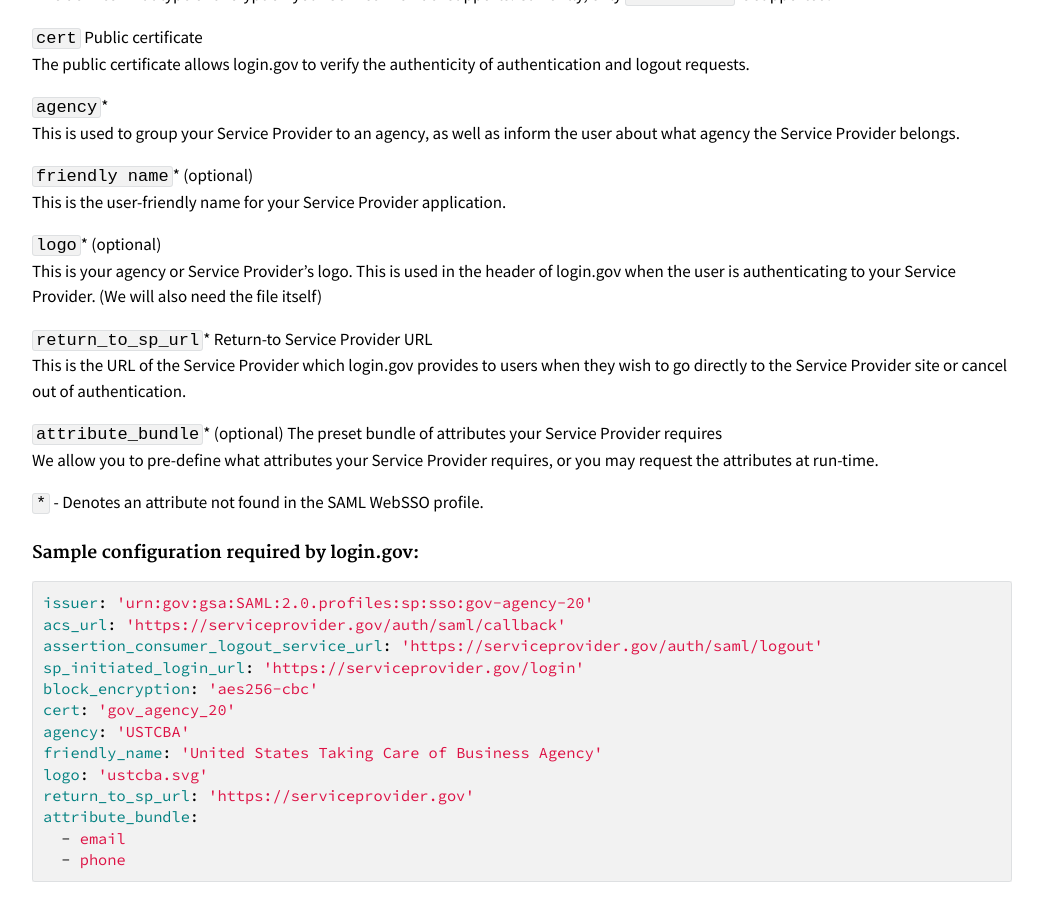
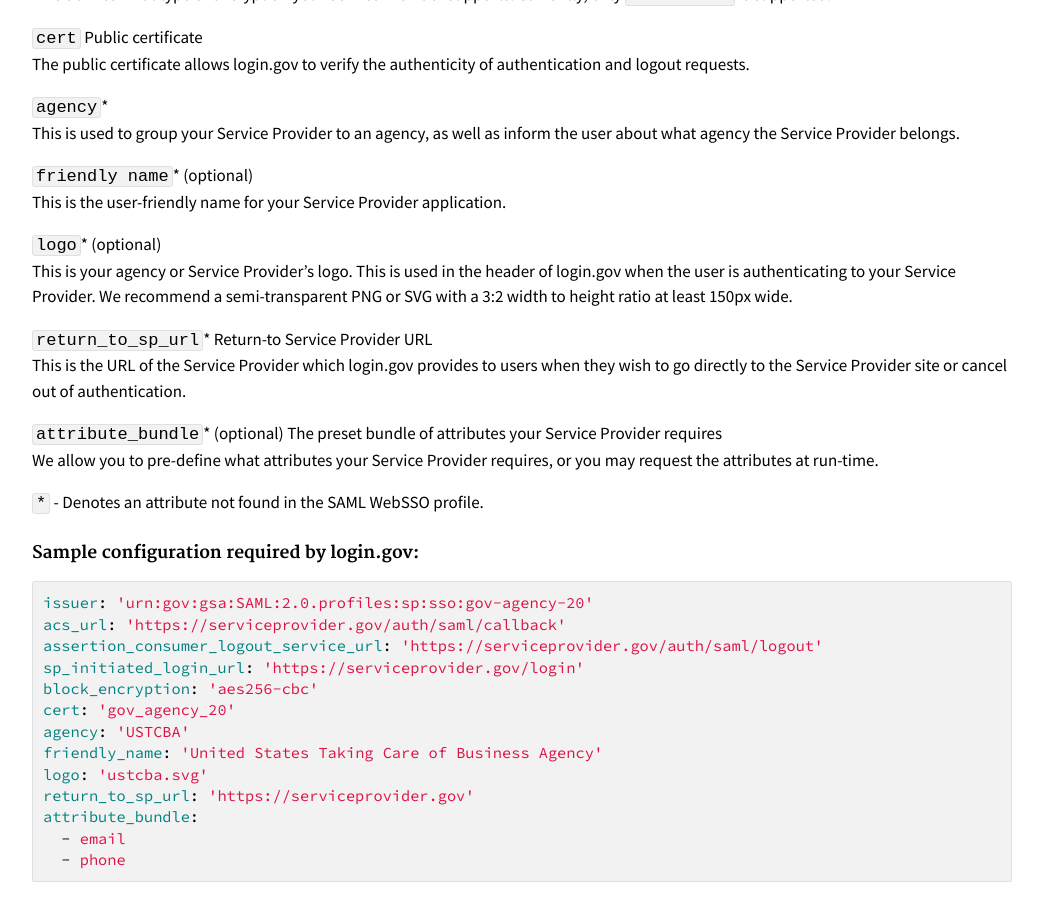
Before and after one commit to GSA-TTS/identity-dev-docs, a Jekyll site: the page built from _pages/index.md, in a window 1280 px wide and 900 px high, scrolled down 2092 px. Shown: the whole window, without its empty margins (118-1161 px from the left). Built offline with Jekyll 4.4.1, drawn with Linux system fonts in a browser that asks for light colours; our own code applies the rules of GitHub Pages for plain Markdown files.

Commit message:
Expands logo recommendation

```diff
--- a/_pages/index.md
+++ b/_pages/index.md
@@ -87,7 +87,7 @@
 This is the user-friendly name for your Service Provider application.
 
 `logo`* (optional)
-This is your agency or Service Provider's logo. This is used in the header of login.gov when the user is authenticating to your Service Provider. (We will also need the file itself)
+This is your agency or Service Provider's logo. This is used in the header of login.gov when the user is authenticating to your Service Provider. We recommend a semi-transparent PNG or SVG with a 3:2 width to height ratio at least 150px wide.
 
 `return_to_sp_url`* Return-to Service Provider URL
 This is the URL of the Service Provider which login.gov provides to users when they wish to go directly to the Service Provider site or cancel out of authentication.
```
